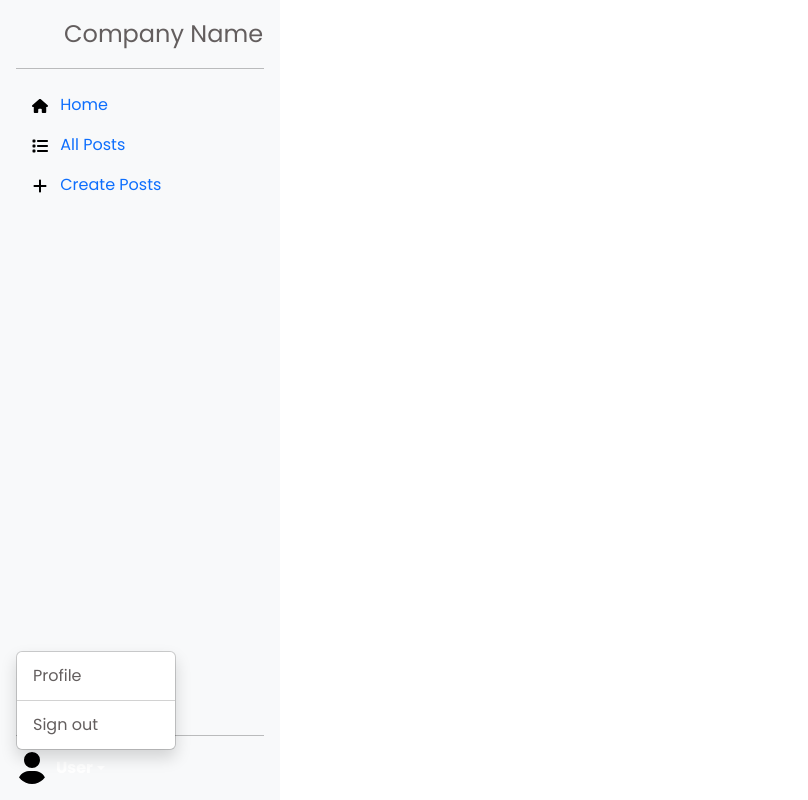
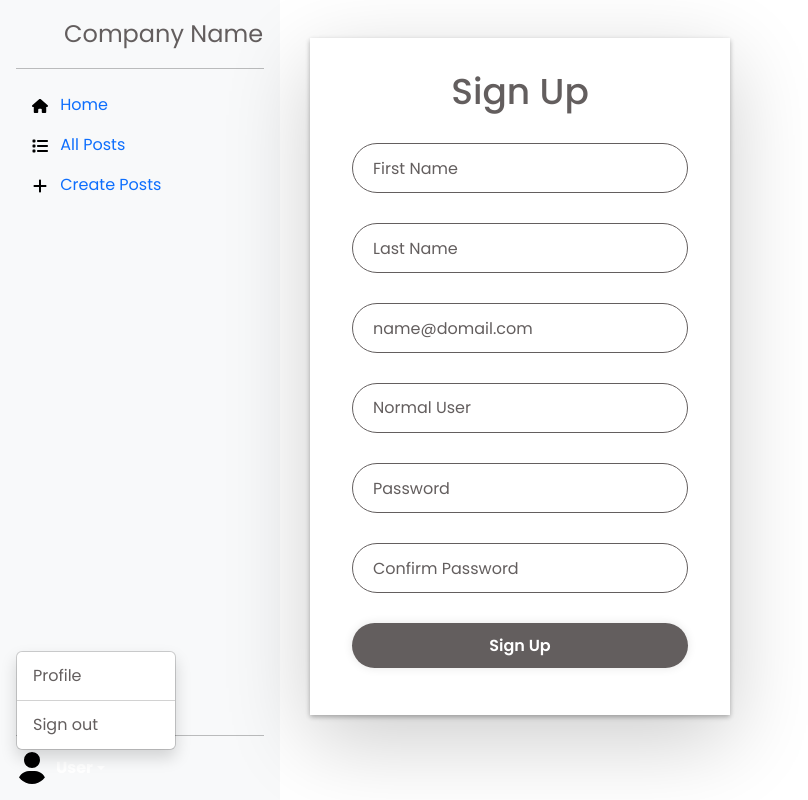
Before and after one commit to patel4585/cs476_Project, an Angular app in the folder front-end/: page /signup in a window 1280 px wide. Before the commit this address led to /. Shown: the whole page, without its empty margins (0-808 px from the left). Built offline with nearby package versions, Linux system fonts and the light colour scheme.

Commit message:
Signup page commit

```diff
--- a/front-end/src/app/app.component.ts
+++ b/front-end/src/app/app.component.ts
@@ -4,12 +4,13 @@ import { RouterOutlet } from '@angular/router';
 import {HomeComponent} from "./components/pages/home/home.component";
 import {LoginComponent} from "./components/pages/login/login.component";
 import {SidebarComponent} from "./components/pages/sidebar/sidebar.component";
+import { SignupComponent } from './components/pages/signup/signup.component';
 
 
 @Component({
   selector: 'app-root',
   standalone: true,
-  imports: [CommonModule, RouterOutlet, HomeComponent, LoginComponent, SidebarComponent],
+  imports: [CommonModule, RouterOutlet, HomeComponent, LoginComponent, SidebarComponent, SignupComponent],
   templateUrl: './app.component.html',
   styleUrl: './app.component.css'
 })
--- a/front-end/src/app/app.routes.ts
+++ b/front-end/src/app/app.routes.ts
@@ -4,6 +4,7 @@ import {HomeComponent} from "./components/pages/home/home.component";
 import {SidebarComponent} from "./components/pages/sidebar/sidebar.component";
 import {PostsComponent} from "./components/pages/posts/posts.component";
 import {CreatePostComponent} from "./components/pages/create.post/create.post.component";
+import { SignupComponent } from './components/pages/signup/signup.component';
 
 
 export const routes: Routes = [
@@ -12,4 +13,5 @@ export const routes: Routes = [
     {path: 'sidebar', component: SidebarComponent},
     {path: 'posts', component: PostsComponent},
     {path: 'create.post', component: CreatePostComponent},
+    {path: 'signup', component: SignupComponent}
 ];
--- a/front-end/src/app/components/pages/signup/signup.component.css
+++ b/front-end/src/app/components/pages/signup/signup.component.css
@@ -0,0 +1,79 @@
+.wrapper {
+    width: 420px;
+    border: 2px solid rgba(255, 255, 255, .2);
+    backdrop-filter: blur(20px);
+    box-shadow:
+        0px 2px 5px 0 rgba(0, 0, 0, .3),
+        0px 25px 80px 0 rgba(0, 0, 0, .2);
+    color: #635e5e;
+    padding: 30px 40px;
+}
+
+.wrapper h1 {
+    font-size: 36px;
+    text-align: center;
+}
+
+.wrapper .input-box {
+    position: relative;
+    width: 100%;
+    height: 50px;
+    margin: 30px 0px;
+}
+
+/* input fields */
+.input-box input {
+    width: 100%;
+    height: 100%;
+    border: 0.5px solid #635e5e;
+    border-radius: 40px;
+    font-size: 16px;
+    color: #635e5e;
+    padding: 20px 45px 20px 20px;
+}
+
+.input-box input::placeholder {
+    color: #635e5e;
+}
+
+
+/* dropdown */
+.input-box select {
+    width: 100%;
+    height: 100%;
+    border: 0.5px solid #635e5e;
+    border-radius: 40px;
+    font-size: 16px;
+    color: #635e5e;
+    padding: 10px 20px;
+    appearance: none;
+    background: #fff;
+    position: relative;
+    z-index: 1;
+}
+
+.input-box select:focus {
+    outline: none;
+}
+
+.input-box select + i {
+    pointer-events: none;
+    font-size: 20px;
+    right: 20px;
+}
+
+/* signup button */
+.wrapper .btn {
+    width: 100%;
+    height: 45px;
+    margin-bottom: 15px;
+    background: #635e5e;
+    border: none;
+    outline: none;
+    border-radius: 40px;
+    box-shadow: 0 0 10px rgba(0, 0, 0, .1);
+    cursor: pointer;
+    font-size: 16px;
+    color: #fff;
+    font-weight: 600;
+}
--- a/front-end/src/app/components/pages/signup/signup.component.html
+++ b/front-end/src/app/components/pages/signup/signup.component.html
@@ -1 +1,46 @@
-<p>signup works!</p>
+<div class="wrapper">
+    <form action="">
+        <h1>Sign Up</h1>
+
+        <!-- First Name -->
+        <div class="input-box">
+            <input type="text" placeholder="First Name" required>
+            <i class='bx bxs-user'></i>
+        </div>
+
+        <!-- Last Name -->
+        <div class="input-box">
+            <input type="text" placeholder="Last Name" required>
+            <i class='bx bxs-user'></i>
+        </div>
+
+        <!-- Email -->
+        <div class="input-box">
+            <input type="email" placeholder="name@domail.com" required>
+            <i class='bx bxs-envelope'></i>
+        </div>
+
+        <!-- Dropdown for role -->
+        <div class="input-box">
+            <select required>
+                <option value="user" selected>Normal User</option>
+                <option value="admin">Admin</option>
+            </select>
+            <i class='bx bxs-user-circle'></i>
+        </div>
+
+        <!-- Password -->
+        <div class="input-box">
+            <input type="password" placeholder="Password" required>
+            <i class='bx bxs-lock-alt'></i>
+        </div>
+
+        <!-- Confirm Password -->
+        <div class="input-box">
+            <input type="password" placeholder="Confirm Password" required>
+            <i class='bx bxs-lock-alt'></i>
+        </div>
+
+        <button type="submit" class="btn">Sign Up</button>
+    </form>
+</div>
--- a/front-end/src/app/components/pages/signup/signup.component.ts
+++ b/front-end/src/app/components/pages/signup/signup.component.ts
@@ -1,12 +1,22 @@
-import { Component } from '@angular/core';
+import { Component, OnDestroy, OnInit } from '@angular/core';
 
 @Component({
   selector: 'app-signup',
   standalone: true,
   imports: [],
   templateUrl: './signup.component.html',
-  styleUrl: './signup.component.css'
+  styleUrls: ['./signup.component.css']
 })
-export class SignupComponent {
+export class SignupComponent implements OnInit, OnDestroy {
+
+  ngOnInit(): void {
+    document.title = 'Signup Page';
+    document.body.classList.add('signup-page-body');
+  }
+
+  ngOnDestroy(): void {
+    document.body.classList.remove('signup-page-body');
+    document.title = 'front-end';
+  }
 
 }
```
